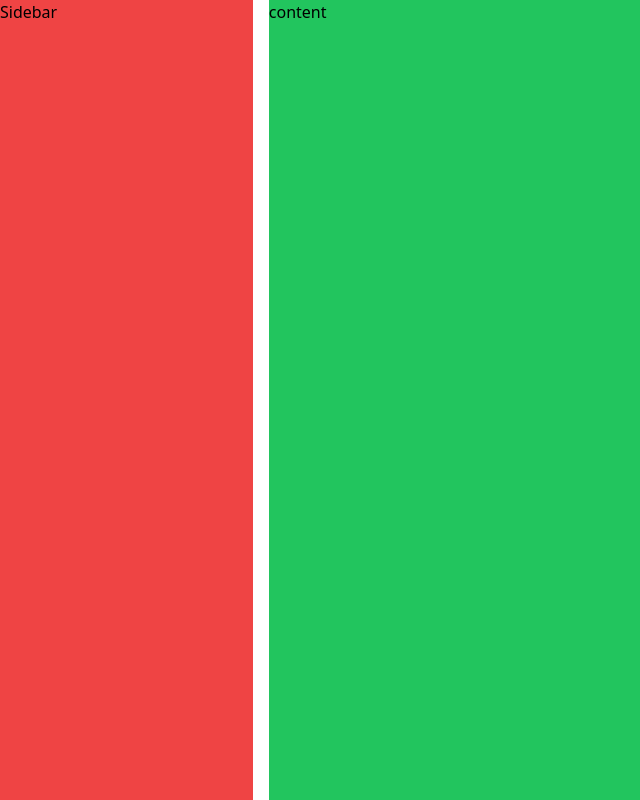
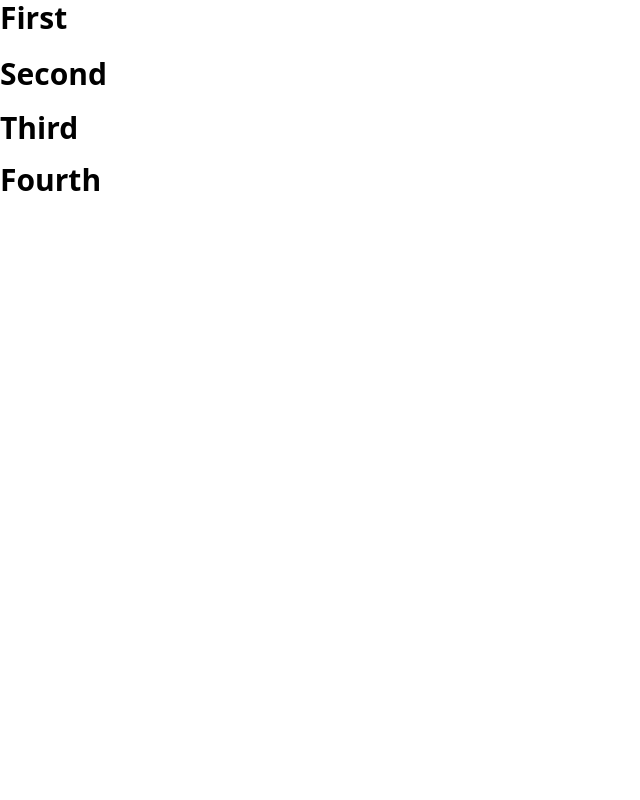
Before and after one commit to GuruDev20/Tailwind-CSS-Demo-practice, a React (Create React App) app: page / in a window 1280 px wide. Shown: the whole page, without its empty margins (0-640 px from the left). Built offline with nearby package versions, Linux system fonts and the light colour scheme; the HTML template or start-up script is replaced by a standard one.

Commit message:
custom margin spaces

```diff
--- a/src/App.js
+++ b/src/App.js
@@ -1,9 +1,11 @@
 import React from 'react';
 function App() {
   return (
-    <div className='flex space-x-4 min-h-screen'>
-      <div className='w-1/5 bg-red-500'>Sidebar</div>
-      <div className='w-4/5  bg-green-500'>content</div>
+    <div>
+      <div className='mb-4 font-bold text-3xl'>First</div>
+      <div className='mb-3 font-bold text-3xl'>Second</div>
+      <div className='mb-2 font-bold text-3xl'>Third</div>
+      <div className='mb-1 font-bold text-3xl'>Fourth</div>
     </div>
   );
 }
--- a/tailwind.config.js
+++ b/tailwind.config.js
@@ -3,6 +3,12 @@ module.exports = {
   content: ["./src/**/*.{js,jsx,ts,tsx}"],
   theme: {
     extend: {
+      margin:{
+        1:'14px',
+        2:'16px',
+        3:'18px',
+        4:'20px'
+      },
       colors: {
         vuejs: "#49e659",
       },
```
